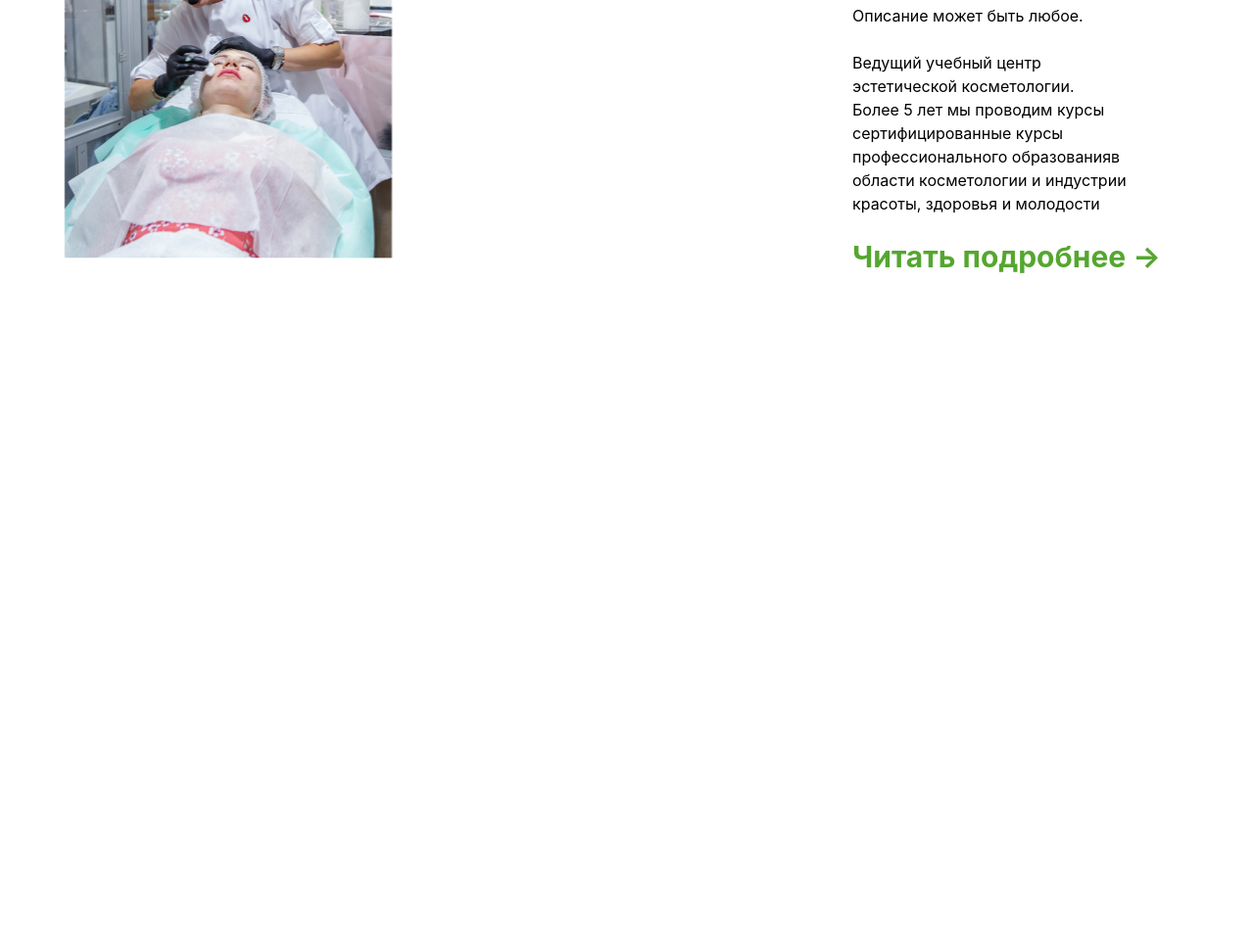
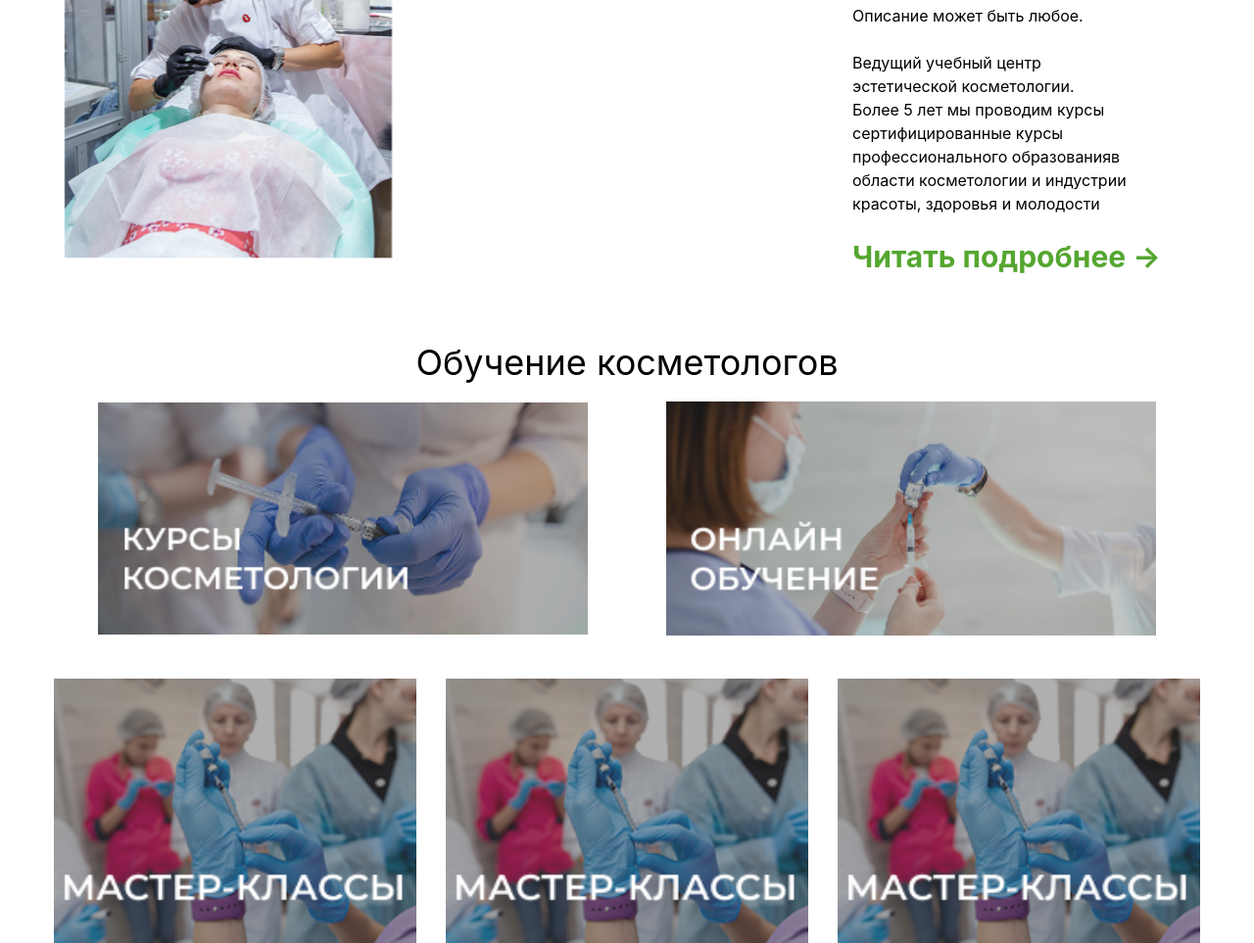
Before and after one commit to MuhammadNematov/cometolog, a website: page src/boew.html in a window 1280 px wide. Shown: the part 1749-2712 px from the top of the page at 98% size. Before the commit the page ends 2049 px from the top, so only its background shows below. Drawn offline with nearby package versions, Linux system fonts and the light colour scheme; files that its build step writes are made by us from their sources.

Commit message:
sectore4 boew

```diff
--- a/src/boew.html
+++ b/src/boew.html
@@ -178,6 +178,17 @@
         </div>
     </div>
 
-
+    <div class="max-w-[1200px] m-auto mt-[50px]">
+        <h1 class="text-4xl text-center">Обучение косметологов</h1>
+        <div class="lg:flex justify-between p-[20px]">
+            <img class="w-[95%] m-auto lg:w-[500px]" src="./boew.imges/Курсы косметологии.png" alt=""><br>
+            <img class="w-[95%] m-auto lg:w-[500px]" src="./boew.imges/Онлайн обучение.png" alt="">
+        </div><br>
+        <div class="lg:flex">
+            <img class="w-[90%] m-auto lg:w-[370px]" src="./boew.imges/Карточка.png" alt=""><br>
+            <img class="w-[90%] m-auto lg:w-[370px]" src="./boew.imges/Карточка.png" alt=""><br>
+            <img class="w-[90%] m-auto lg:w-[370px]" src="./boew.imges/Карточка.png" alt="">
+        </div>
+    </div>
 </body>
 </html>
```
